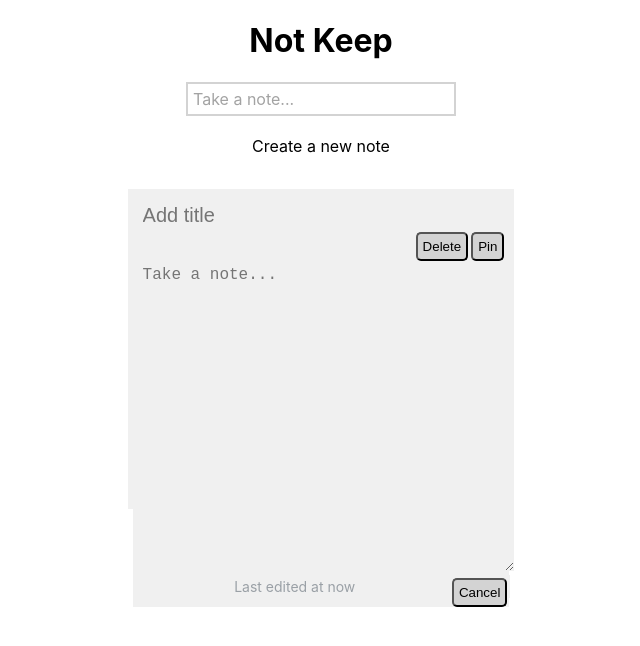
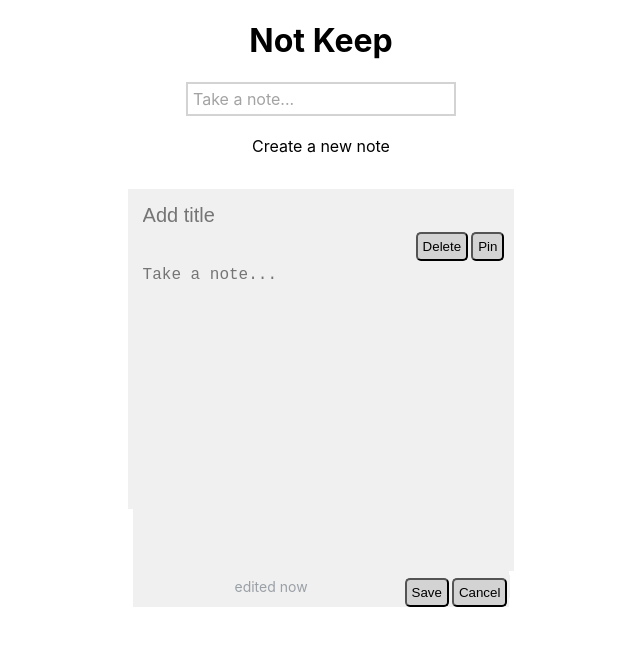
Before and after one commit to suhaga15/not-google-keep, a React (Create React App) app: page / in a window 1280 px wide. Both pictures are taken after a click on the element "Take a note...". Shown: the top 646 px of the page, without its empty margins (319-959 px from the left). Built offline with nearby package versions, Linux system fonts and the light colour scheme.

Commit message:
Add and delete working. Edit still not working

```diff
--- a/package.json
+++ b/package.json
@@ -9,7 +9,8 @@
     "react": "^16.13.1",
     "react-dom": "^16.13.1",
     "react-scripts": "3.4.1",
-    "reactjs-popup": "^1.5.0"
+    "reactjs-popup": "^1.5.0",
+    "uuid": "^8.0.0"
   },
   "scripts": {
     "start": "react-scripts start",
--- a/src/App.js
+++ b/src/App.js
@@ -1,4 +1,4 @@
-import React, { useState, useEffect } from 'react';
+import React, { useState } from 'react';
 import Card from './components/Card/card';
 import Popup from 'reactjs-popup';
 import './App.css';
@@ -13,8 +13,31 @@ import Input from './components/NoteInput/input';
 */
 
 function App() {
-  const [notes, addNote] = [];
-  const [pinned, addPinned] = [];
+  const [notes, addNote] = useState([]);
+  const [pinned, addPinned] = useState([]);
+
+  const addNewNote = (newNote, pinned) => {
+    let newNoteFlag = notes.filter((note) => {
+      if(note.id === newNote.id) {
+        return note;
+      }
+    });
+    console.log(newNoteFlag);
+    const temp = [...notes, newNote];
+    if(!pinned) {
+      addNote(temp);
+    } else {
+      addPinned(temp);
+    }
+  }
+
+  const deleteNote = (id) => {
+    let newArray = notes.filter((note) => {
+      return note.id!==id;
+    });
+    addNote(newArray);
+  }
+  console.log(notes);
   return (
     <div className="App">
       <h1 className="main-title">
@@ -27,25 +50,37 @@ function App() {
         </div>
       } modal>
         {
-          close=><Input close={close} />
+          close=><Input close={close} addNote={addNewNote} />
         }
       </Popup>
         <br />
       {
-        // pinned &&
-        // <>
-        //   <h4 style={{width:'90vw'}}>Pinned</h4>
-        //   <div className="cards">
-        //     <Cards pinned/>
-        //   </div>
-        //   <div className="separator"></div>
-        // </>
+        pinned.length!==0 &&
+        <>
+          <h4 style={{width:'90vw'}}>Pinned</h4>
+          <div className="cards">
+            <Card pinned/>
+          </div>
+          <div className="separator"></div>
+        </>
       }
 
       {
-        notes ?
+        notes.length!==0 ?
         <div className="cards">
-          <Card />
+          {/* <Card /> */}
+          {
+            notes.map((note) => {
+              return(
+              <Card
+                key={note.id}
+                // title={note.title}
+                // body={note.body}
+                note={note}
+                addNote={addNewNote}
+                deleteNote={deleteNote} />)
+            })
+          }
         </div>
         :
         <div>Create a new note</div>
--- a/src/components/Card/card.js
+++ b/src/components/Card/card.js
@@ -3,7 +3,7 @@ import Popup from 'reactjs-popup';
 import Input from '../NoteInput/input'
 import './card.css';
 
-function Card () {
+function Card ({note, addNote, deleteNote}) {
     return (
         <>
         {/* <script src='https://kit.fontawesome.com/a076d05399.js'></script> */}
@@ -16,21 +16,15 @@ function Card () {
                     // </div>
                 }
                 <div className="card-title">
-                    <b>Title</b>
+                    <b>{note.title}</b>
                 </div>
                 <div className="card-content">
-                    Lorem ipsum dolor sit amet, consectetur adipiscing elit, sed
-                    do eiusmod tempor incididunt ut labore et dolore magna aliqua.
-                    Ut enim ad minim veniam, quis nostrud exercitation ullamco laboris
-                    nisi ut aliquip ex ea commodo consequat. Duis aute irure dolor in
-                    reprehenderit in voluptate velit esse cillum dolore eu fugiat nulla
-                    pariatur. Excepteur sint occaecat cupidatat non proident, sunt in
-                    culpa qui officia deserunt mollit anim id est laborum
+                    {note.body}
                 </div>
             </div>
         } modal>
             {close=>(
-                <Input close={close} />
+                <Input close={close} oldNote={note} addNote={addNote} deleteNote={deleteNote}/>
             )
             }
         </Popup>
--- a/src/components/NoteInput/input.css
+++ b/src/components/NoteInput/input.css
@@ -23,6 +23,7 @@
     border: none;
     font-size: 16px;
     background: #f0f0f0;
+    resize: none;
 }
 .note-input:focus {
     outline: none;
--- a/src/components/NoteInput/input.js
+++ b/src/components/NoteInput/input.js
@@ -1,21 +1,73 @@
-import React from 'react';
+import React, {useState, useEffect} from 'react';
+import {v4 as uuid} from 'uuid';
 import './input.css';
 
-function Input (props) {
+function Input ({oldNote, close, addNote, deleteNote}) {
+    const [title, setTitle] = useState("");
+    const [body, setBody] = useState("");
+
+    useEffect(()=>{
+        if(oldNote && oldNote.title!=="") {
+            setTitle(oldNote.title);
+        }
+        if(oldNote && oldNote.body!=="") {
+            setBody(oldNote.body);
+        }
+    }, [])
+
+    const handleSave = () => {
+        if(title==="" && body==="") {
+            alert("Enter content in the note to save");
+            return;
+        }
+        const temp = {
+            title: title,
+            body: body,
+            editedAt: new Date(),
+            id: uuid()
+        }
+        console.log(temp);
+        addNote(temp, false);
+        close();
+    }
+
+    const changeTitle = (e) => {
+        if(e.target.value) {
+            setTitle(e.target.value);
+        } else {
+            setTitle("");
+        }
+    }
+
+    const changeBody = (e) => {
+        if(e.target.value) {
+            setBody(e.target.value);
+        } else {
+            setBody("");
+        }
+    }
+
     return (
         <div>
             <div className="modal-content">
                 <div>
-                    <input className="title-input" type="text" placeholder="Add title" />
+                    <input className="title-input" type="text" value={title} placeholder="Add title" onChange={(e) => {changeTitle(e)}} />
                     <div style={{float:"right"}}>
-                        <button className="modal-function">Delete</button>
+                        <button className="modal-function" onClick={()=>{deleteNote(oldNote.id);close();}}>Delete</button>
                         <button className="modal-function">Pin</button>
                     </div>
                 </div>
-                <textarea className="note-input" type="text" placeholder="Take a note..." />
+                <textarea className="note-input" type="text" value={body} placeholder="Take a note..."  onChange={(e) => {changeBody(e)}} />
                 <div className="modal-footer">
-                    Last edited at now
-                    <button className="modal-function" style={{float:"right"}} onClick={props.close}>Cancel</button>
+                    {
+                        // editedAt ?
+                        // <>Last edited at {editedAt}</>
+                        // :
+                        // <>Last edited at now</>
+                    }
+                    edited now
+                    <button className="modal-function" style={{float:"right"}} onClick={close}>Cancel</button>
+                    <button className="modal-function" style={{float:"right"}} onClick={handleSave}>Save</button>
                 </div>
             </div>
         </div>
```
Also changed, not shown: 1 other file (tests, documents, lock files or other folders).
